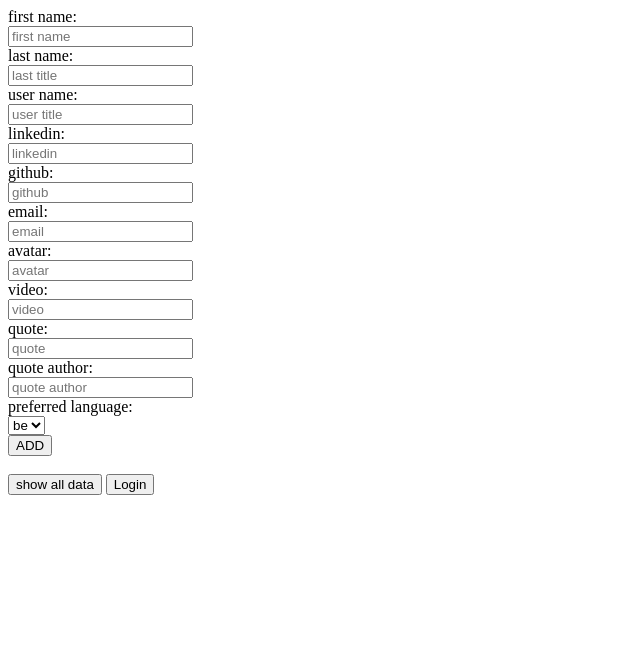
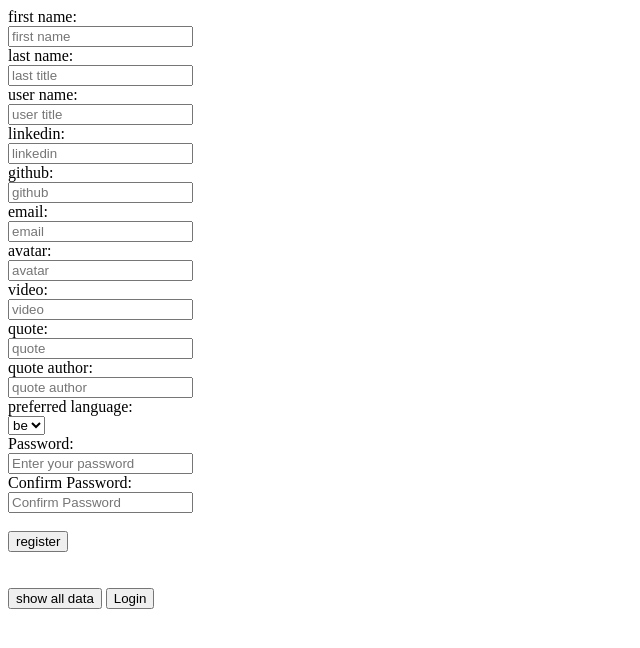
Before and after one commit to Sali-Almurshidi/mysql, a PHP site: page / in a window 1280 px wide. Shown: the top 648 px of the page, without its empty margins (0-640 px from the left). Run offline with PHP 8.4, Linux system fonts and the light colour scheme.

Commit message:
done with login and hash password

```diff
--- a/Controller/Connection.php
+++ b/Controller/Connection.php
@@ -49,9 +49,9 @@ class Connection
     {
 
         try {
-            $sql = "INSERT INTO student (first_name, last_name, username, linkedin, github, email, preferred_language, avatar, video, quote, quote_author) VALUES (:firstName, :lastName, :username, :linkedin, :github, :email, :preferred_language, :avatar , :video ,:quote , :quote_author)";
+            $sql = "INSERT INTO student (first_name, last_name, username, linkedin, github, email, preferred_language, avatar, video, quote, quote_author, password) VALUES (:firstName, :lastName, :username, :linkedin, :github, :email, :preferred_language, :avatar , :video ,:quote , :quote_author, :password)";
 
-            $paraArr = array('firstName' => $studentInfo->getFirstName(), 'lastName' => $studentInfo->getLastName(), 'username' => $studentInfo->getUserName(), 'linkedin' => $studentInfo->getLinkedin(), 'github' => $studentInfo->getGithub(), 'email' => $studentInfo->getEmail(), 'preferred_language' => $studentInfo->getPreferredLanguage(), 'avatar' => $studentInfo->getAvatar(), 'video' => $studentInfo->getVideo(), 'quote' => $studentInfo->getQuote(), 'quote_author' => $studentInfo->getQuoteAuthor());
+            $paraArr = array('firstName' => $studentInfo->getFirstName(), 'lastName' => $studentInfo->getLastName(), 'username' => $studentInfo->getUserName(), 'linkedin' => $studentInfo->getLinkedin(), 'github' => $studentInfo->getGithub(), 'email' => $studentInfo->getEmail(), 'preferred_language' => $studentInfo->getPreferredLanguage(), 'avatar' => $studentInfo->getAvatar(), 'video' => $studentInfo->getVideo(), 'quote' => $studentInfo->getQuote(), 'quote_author' => $studentInfo->getQuoteAuthor(),'password'=>$studentInfo->getPassword() );
 
             $this->pdo->prepare($sql)->execute($paraArr);
         } catch (Exception $e) {
--- a/Controller/InsertController.php
+++ b/Controller/InsertController.php
@@ -20,13 +20,25 @@ class insertController
                 $quote = $POST['quote'];
                 $quoteAuthor = $POST['quote-author'];
                 $preferredLanguage = $POST['preferred-language'];
+                $password = $POST['password'];
+                $confirmPassword = $POST['confirmPassword'];
 
-                $userData = new StudentInfo($firstName, $lastName, $userName,
-                    $linkedin, $github, $email,
-                    $avatar, $video, $quote, $quoteAuthor, $preferredLanguage);
+                if($password ===  $confirmPassword){
 
-                $connection->insertData($userData);
-                require 'View/register.php';
+                    $password = password_hash($password, PASSWORD_DEFAULT);
+
+                    $userData = new StudentInfo($firstName, $lastName, $userName,
+                        $linkedin, $github, $email,
+                        $avatar, $video, $quote, $quoteAuthor, $preferredLanguage , $password);
+
+                    $connection->insertData($userData);
+                    require 'View/userPage.php';
+                }else{
+                    require 'View/register.php';
+                    echo "the password conformation does not match ";
+
+                }
+
             }
 
         } else {
--- a/Controller/loginController.php
+++ b/Controller/loginController.php
@@ -1,26 +1,60 @@
 <?php
-
 
 class loginController
 {
 
+    private $pdo;
+    private $email;
+    private $password;
+
     function render()
     {
+        if (isset($_POST['login'])) {
 
+            $this->email = $_POST['email'];
+            $this->password = $_POST['password'];
+            $this->getinput();
 
+        } else {
+            require 'View/login.php';
+        }
+    }
 
-            if (isset($_POST['login'])) {
-
-                $firstName = $_POST['first-name'];
-                $lastName = $_POST['last-name'];
-
-                require 'View/login.php';
-            }else {
-                require 'View/login.php';
-            }
-
+    function getinput()
+    {
+        $this->ConnectionWithBD();
+        $array = $this->checkUserInput();
+        if ($array == false) {
+            echo "your email or password is wrong";
+            require 'View/login.php';
+        }else {
+            $_SESSION['userID'] = $array['id'];
+            require 'View/userPage.php';
         }
 
+    }
 
+    function ConnectionWithBD()
+    {
+        $connect = new Connection();
+        $connect->openConnection();
+        $this->pdo = $connect->getPdo();
+    }
 
+    function checkUserInput()
+    {
+        $sql = "SELECT password FROM student WHERE email = '$this->email'";
+        $result = $this->pdo->query($sql);
+        $dbPassword = $result->fetch();
+        var_dump($dbPassword);
+        if(password_verify($this->password, $dbPassword['password'])){
+            //$this->password = password_hash($this->password, PASSWORD_DEFAULT);
+            $sql = "SELECT id FROM student WHERE email = '$this->email'";
+            $result = $this->pdo->query($sql);
+            return $result->fetch();
+        }else{
+            return false;
+        }
+
+    }
 }
--- a/Model/StudentInfo.php
+++ b/Model/StudentInfo.php
@@ -14,6 +14,7 @@ class StudentInfo
     private $quoteAuthor;
     private $preferredLanguage;
     private $created_at;
+    private $password;
 
     /**
      * StudentInfo constructor.
@@ -29,7 +30,7 @@ class StudentInfo
      * @param $quoteAuthor
      * @param $preferredLanguage
      */
-    public function __construct(string $firstName, string $lastName, string $userName,string $linkedin, string $github,string $email, string $avatar,string $video, string $quote, string $quoteAuthor,string $preferredLanguage)
+    public function __construct(string $firstName, string $lastName, string $userName,string $linkedin, string $github,string $email, string $avatar,string $video, string $quote, string $quoteAuthor,string $preferredLanguage , string $password)
     {
         $this->firstName = $firstName;
         $this->lastName = $lastName;
@@ -42,10 +43,21 @@ class StudentInfo
         $this->quote = $quote;
         $this->quoteAuthor = $quoteAuthor;
         $this->preferredLanguage = $preferredLanguage;
+        $this->password= $password;
+
      //  $this->created_at = date("Y-m-d H:i");
 
 
     }
+
+    /**
+     * @return string
+     */
+    public function getPassword(): string
+    {
+        return $this->password;
+    }
+
 
     /**
      * @return DateTime
--- a/View/register.php
+++ b/View/register.php
@@ -47,13 +47,18 @@
         <option value="fr">fr</option>
         <option value="ru">ru</option>
     </select>
+    <br/>
+    <label>Password:</label><br>
+    <input type="password" id="password" name="password" placeholder="Enter your password" required><br>
 
+    <label>Confirm Password:</label><br>
+    <input type="password" id="confirmPassword" name="confirmPassword" placeholder="Confirm Password" required><br>
 
     <br>
-    <button value="Submit" name="add"> ADD</button>
+    <button value="Submit" name="add"> register </button>
 
 </form>
-<br/>
+<br/><br/>
 <form method="get">
     <button value="Submit" onclick="" name="showAllData"> show all data</button>
     <button value="Submit" onclick="" name="loginPage"> Login</button>
```
Also changed, not shown: Controller/UserPageController.php (added, +7 -0 lines), View/login.php (+5 -4 lines), View/userPage.php (added, +48 -0 lines), index.php (+0 -9 lines).
